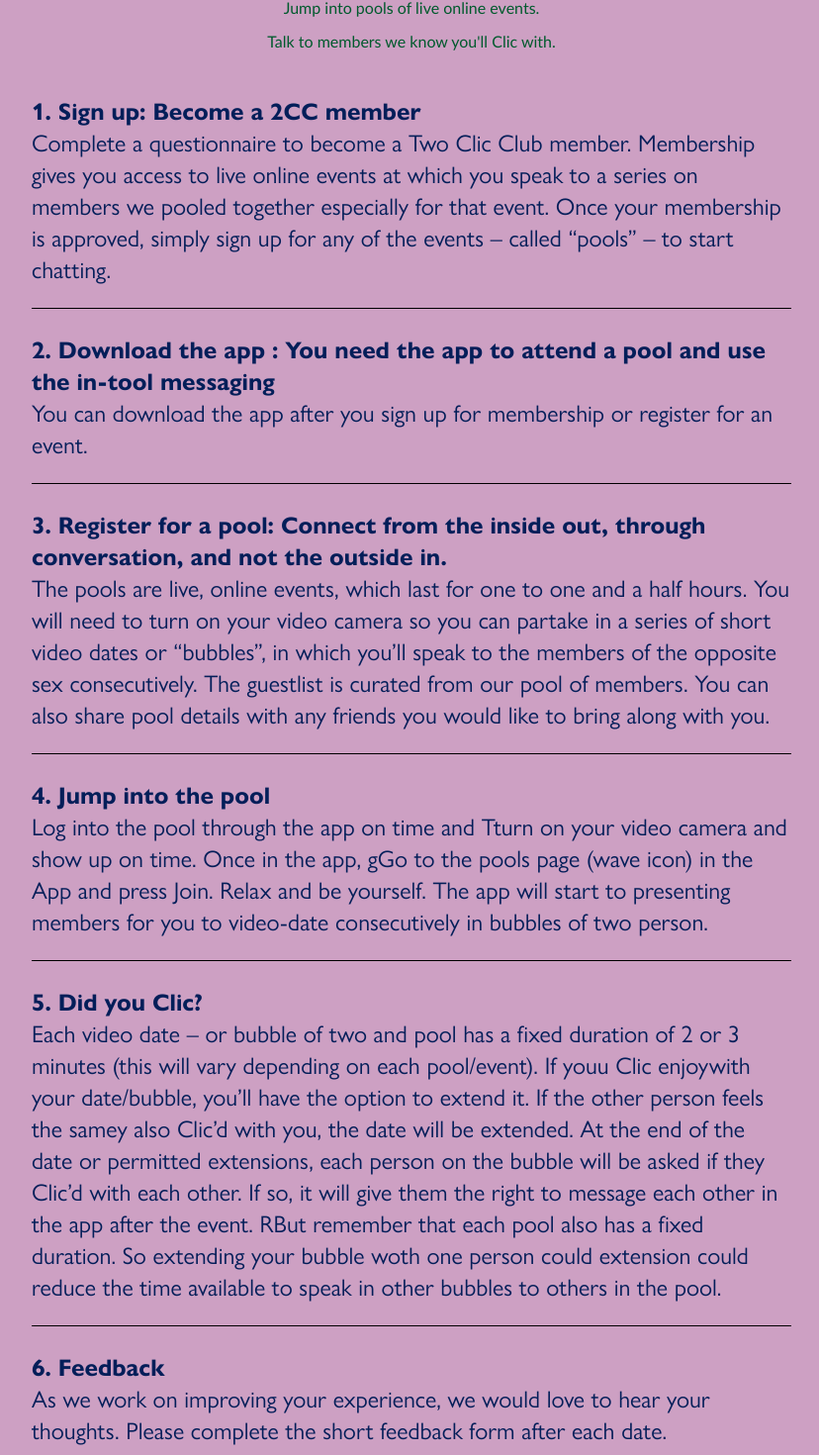
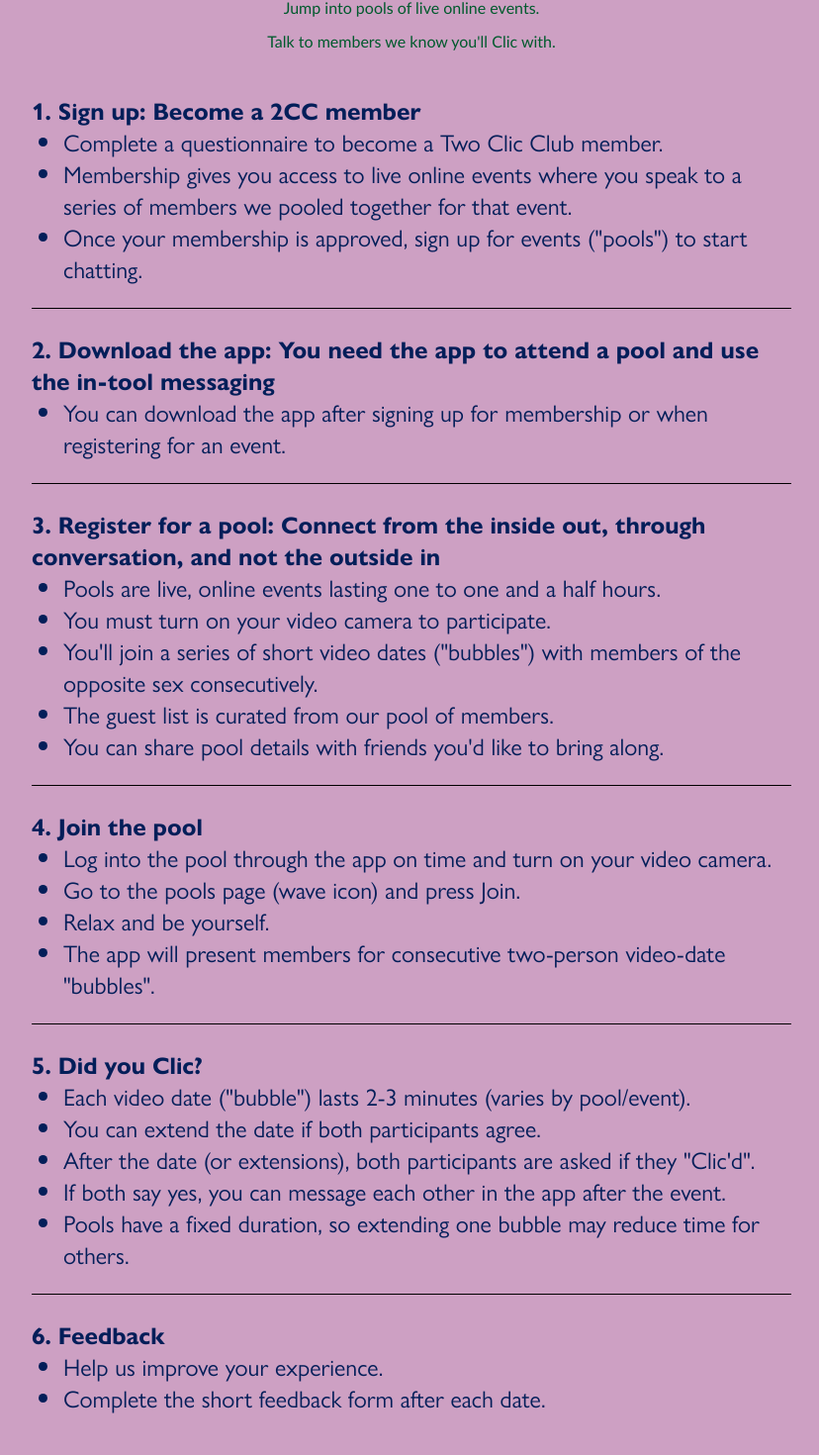
Before and after one commit to Lightxxo/CLIC-WEB, a React (Vite) app in the folder Frontend/: page /howitworks in a window 1280 px wide. Shown: the part 120-1590 px from the top of the page at 99% size, without its empty margins (224-1052 px from the left). Built offline with nearby package versions, Linux system fonts and the light colour scheme.

Commit message:
Update how it works styles

```diff
--- a/Frontend/src/pages/HowItWorks/HowItWorks.tsx
+++ b/Frontend/src/pages/HowItWorks/HowItWorks.tsx
@@ -26,56 +26,64 @@ export default function HowItWorks() {
 
         <article className="">
           <h4 className="gill-sans-bold text-2xl">1. Sign up: Become a 2CC member</h4>
-          <p className="text-2xl">
-            Complete a questionnaire to become a Two Clic Club member.
-            Membership gives you access to live online events at which you speak to a series on members we pooled
-            together especially for that event. Once your membership is approved, simply sign up for any of the
-            events – called “pools” – to start chatting.
-          </p>
+          <ul className="text-2xl list-disc pl-8">
+            <li>Complete a questionnaire to become a Two Clic Club member.</li>
+            <li>
+              Membership gives you access to live online events where you speak to a series of members we pooled
+              together for that event.
+            </li>
+            <li>Once your membership is approved, sign up for events ("pools") to start chatting.</li>
+          </ul>
           <br />
           <hr className="border-black" />
           <br />
-          <h4 className="gill-sans-bold text-2xl">2. Download the app : You need the app to attend a pool and use the in-tool messaging</h4>
-          <p className="text-2xl">
-            You can download the app after you sign up for membership or
-            register for an event.
-          </p>
+          <h4 className="gill-sans-bold text-2xl">2. Download the app: You need the app to attend a pool and use the in-tool messaging</h4>
+          <ul className="text-2xl list-disc pl-8">
+            <li>You can download the app after signing up for membership or when registering for an event.</li>
+          </ul>
           <br />
           <hr className="border-black" />
           <br />
-          <h4 className="gill-sans-bold text-2xl">3. Register for a pool: Connect from the inside out, through conversation, and not the outside in. </h4>
-          <p className="text-2xl">
-            The pools are live, online events, which last for one to one and a half hours. You will need to turn on your video camera so you can partake in a series of short video dates or “bubbles”, in which you’ll speak to the members of the opposite sex consecutively.
-The guestlist is curated from our pool of members. You can also share pool details with any friends you would like to bring along with you.
-
-          </p>
+          <h4 className="gill-sans-bold text-2xl">3. Register for a pool: Connect from the inside out, through conversation, and not the outside in</h4>
+          <ul className="text-2xl list-disc pl-8">
+            <li>Pools are live, online events lasting one to one and a half hours.</li>
+            <li>You must turn on your video camera to participate.</li>
+            <li>
+              You&apos;ll join a series of short video dates ("bubbles") with members of the opposite sex
+              consecutively.
+            </li>
+            <li>The guest list is curated from our pool of members.</li>
+            <li>You can share pool details with friends you&apos;d like to bring along.</li>
+          </ul>
           <br />
           <hr className="border-black" />
           <br />
-          <h4 className="gill-sans-bold text-2xl">4. Jump into the pool </h4>
-          <p className="text-2xl">
-            Log into the pool through the app on time and Tturn on your video camera and show up on time.
-Once in the app, gGo to the pools page (wave icon) in the App and press Join.
-Relax and be yourself. The app will start  to presenting members for you to video-date consecutively in bubbles of two person.
-
-          </p>
+          <h4 className="gill-sans-bold text-2xl">4. Join the pool</h4>
+          <ul className="text-2xl list-disc pl-8">
+            <li>Log into the pool through the app on time and turn on your video camera.</li>
+            <li>Go to the pools page (wave icon) and press Join.</li>
+            <li>Relax and be yourself.</li>
+            <li>The app will present members for consecutive two-person video-date "bubbles".</li>
+          </ul>
           <br />
           <hr className="border-black" />
           <br />
           <h4 className="gill-sans-bold text-2xl">5. Did you Clic?</h4>
-          <p className="text-2xl">
-            Each video date – or bubble of two  and pool has a fixed duration of 2 or 3 minutes (this will vary depending on each pool/event). If youu Clic  enjoywith your date/bubble, you’ll have the option to extend it. If the other person feels the samey also Clic’d with you, the date will be extended. At the end of the date or permitted extensions, each person on the bubble will be asked if they Clic’d with each other. If so, it will give them the right to message each other in the app after the event.
-RBut remember that each pool also has a fixed duration. So extending your bubble woth one person could extension could reduce the time available to speak in other bubbles to others in the pool.
-
-          </p>
+          <ul className="text-2xl list-disc pl-8">
+            <li>Each video date ("bubble") lasts 2-3 minutes (varies by pool/event).</li>
+            <li>You can extend the date if both participants agree.</li>
+            <li>After the date (or extensions), both participants are asked if they "Clic&apos;d".</li>
+            <li>If both say yes, you can message each other in the app after the event.</li>
+            <li>Pools have a fixed duration, so extending one bubble may reduce time for others.</li>
+          </ul>
           <br />
           <hr className="border-black" />
           <br />
           <h4 className="gill-sans-bold text-2xl">6. Feedback</h4>
-          <p className="text-2xl">
-            As we work on improving your experience, we would love to hear your
-            thoughts. Please complete the short feedback form after each date.
-          </p>
+          <ul className="text-2xl list-disc pl-8">
+            <li>Help us improve your experience.</li>
+            <li>Complete the short feedback form after each date.</li>
+          </ul>
           <br />
           {/* <hr className="border-black" /> */}
           <br />
```
